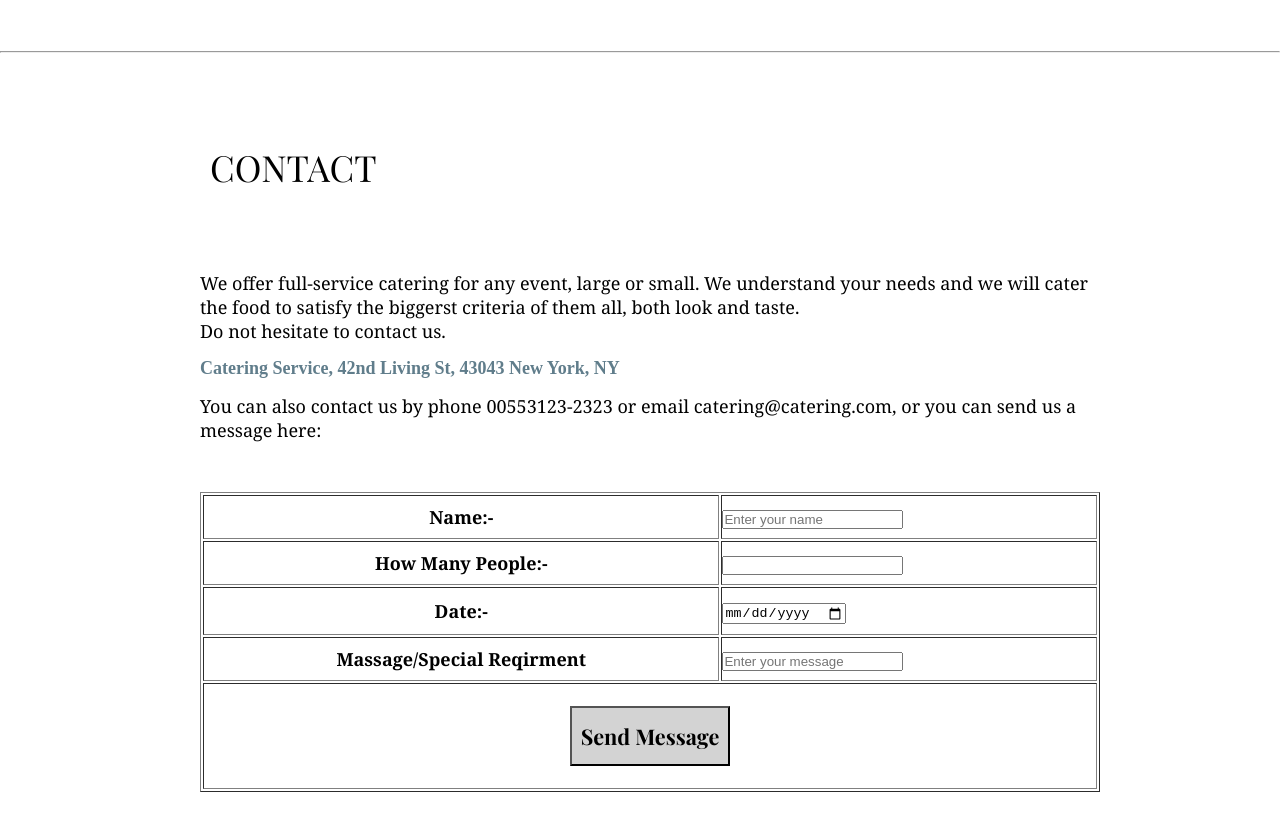
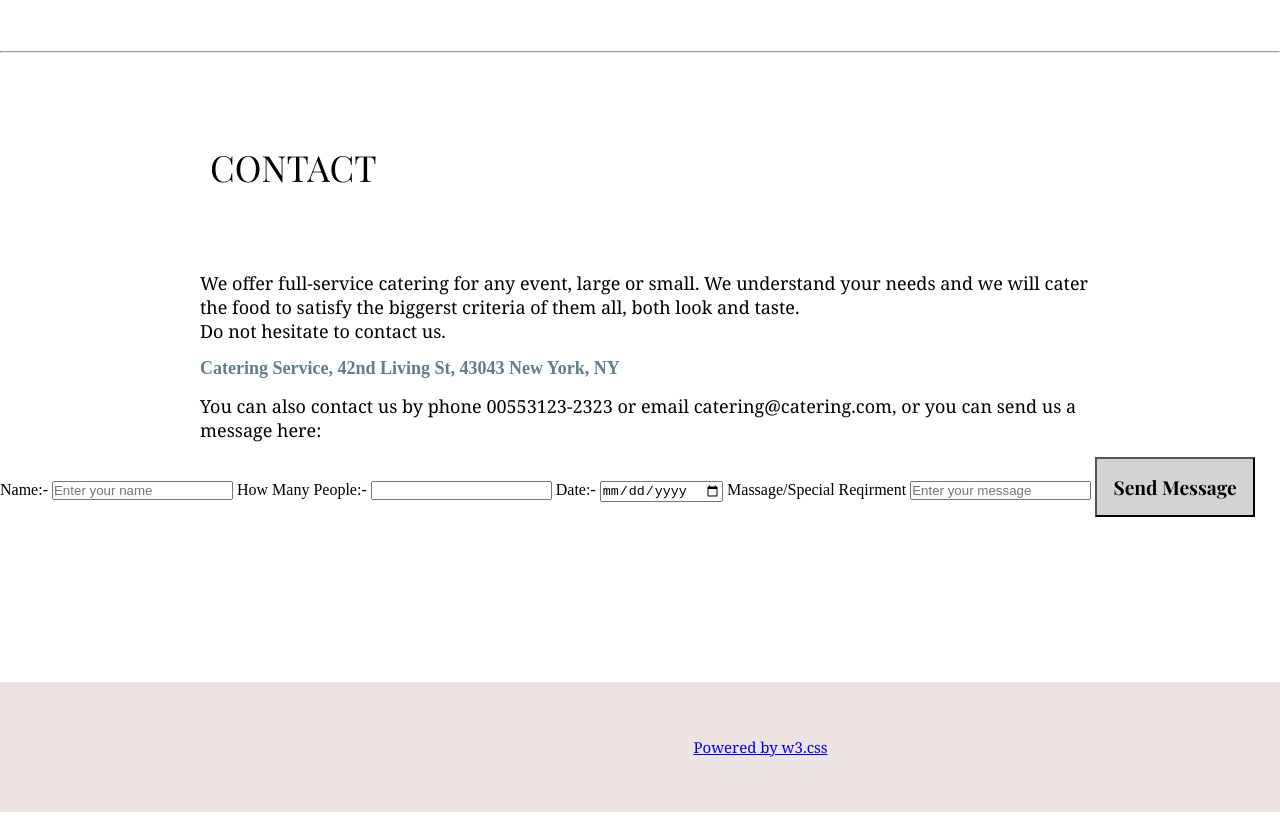
Before and after one commit to rohankosti/Frontend_Rohan, a plain HTML site: page CSS/TASK/task2(template).html in a window 1280 px wide. Shown: the part 2440-3260 px from the top of the page. Drawn offline with nearby package versions, Linux system fonts and the light colour scheme; a web font is replaced by a local one.

Commit message:
initial commite

```diff
--- a/CSS/TASK/task2(template).html
+++ b/CSS/TASK/task2(template).html
@@ -29,8 +29,12 @@
 
         </ul>
     </div>
+
     <img src="https://www.w3schools.com/w3images/hamburger.jpg" class="img" width="100.3%">
     <p class="lecatering">Le Catering</p>
+
+    <section>
+        <!-- about section strat -->
         <img src="https://www.w3schools.com/w3images/tablesetting2.jpg" class="img2">
 
         <h3 id="about" class="h">About Catering</h3>
@@ -54,8 +58,13 @@
             </p>
 
         </div>
+        <!-- about section end -->
+    </section>
     <hr class="hr">
 
+
+    <section>
+        <!-- menu section strat -->
         <img src="https://www.w3schools.com/w3images/tablesetting.jpg" class="img3">
         <div id="menu" class="menu">
             <h3 class="h1">Our Menu</h3>
@@ -76,55 +85,65 @@
             <p class="np">With syrup, butter and lots of berries 8.50</p>
         </div>
 
+        <!-- menu section end -->
+    </section>
+
     <hr class="hr1">
+
+    <section>
+        <!-- contact us section strat -->
 
         <h3 id="contact us" class="contact">CONTACT</h3>
         <p class="cp">We offer full-service catering for any event, large or small. We understand your needs and we will
-        cater the food to satisfy the biggerst criteria of them all, both look and taste. <br>Do not hesitate to contact
+            cater the food to satisfy the biggerst criteria of them all, both look and taste. <br>Do not hesitate to
+            contact
             us.</p>
         <p class="cp1">Catering Service, 42nd Living St, 43043 New York, NY</p>
-    <p class="cp2">You can also contact us by phone 00553123-2323 or email catering@catering.com, or you can send us a
+        <p class="cp2">You can also contact us by phone 00553123-2323 or email catering@catering.com, or you can send us
+            a
             message here:</p>
 
 
 
-    <form action="" method="get">
-        <table border="1px" class="table">
-            <tr>
-                <th><label for="">Name:-</label></th>
-                <td><input type="text" name="name" id="name" placeholder="Enter your name"></td>
-
-            </tr>
+        <label for="">Name:-</label>
+        <input type="text" name="name" id="name" placeholder="Enter your name">
 
 
-            <tr>
-                <th> <label for="">How Many People:-</label></th>
-                <td> <input type="text" name="text" id="text"> </td>
-            </tr>
-
-            <tr>
-                <th><label for="">Date:-</label></th>
-                <td> <input type="date" name="date" id="date"></td>
-            </tr>
-
-            <tr>
-                <th> <label for="">Massage/Special Reqirment</label></th>
-                <td> <input type="text" name="massage" id="massage" placeholder="Enter your message"></td>
-            </tr>
 
 
-            <th colspan="2"> <input type="submit" value="Send Message" name="submit" class="btn"></th>
 
-        </table>
+        <label for="">How Many People:-</label>
+        <input type="text" name="text" id="text">
+
+
+
+        <label for="">Date:-</label>
+        <input type="date" name="date" id="date">
+
+
+
+        <label for="">Massage/Special Reqirment</label>
+        <input type="text" name="massage" id="massage" placeholder="Enter your message">
+
+
+
+        <input type="submit" value="Send Message" name="submit" class="btn">
+
         </form>
+        <!-- contact us section end -->
+    </section>
 
     <p class="topm"><a href="#about" class="topa">Home</p></a>
 
+    <footer>
+        <!-- footer section strat -->
         <div class="footer">
             <a href="https://www.w3schools.com/" target="_blank">
                 <p class="footerp">Powered by w3.css </p>
             </a>
         </div>
+        <!-- footer section end -->
+    </footer>
 </body>
 
 </html>
```
Also changed, not shown: CSS/lec_21_transform.html (+6 -1 lines), CSS/lec_22_transition.html (+4 -4 lines), CSS/lec_24_grediant_color.html (+7 -7 lines). Lines whose indentation alone changed are shown as unchanged.
